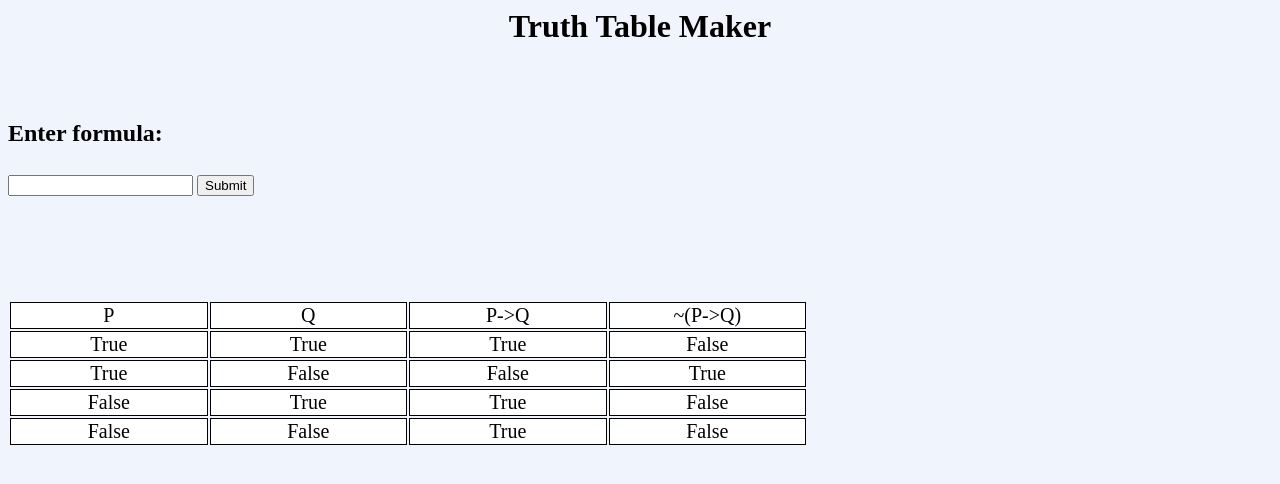
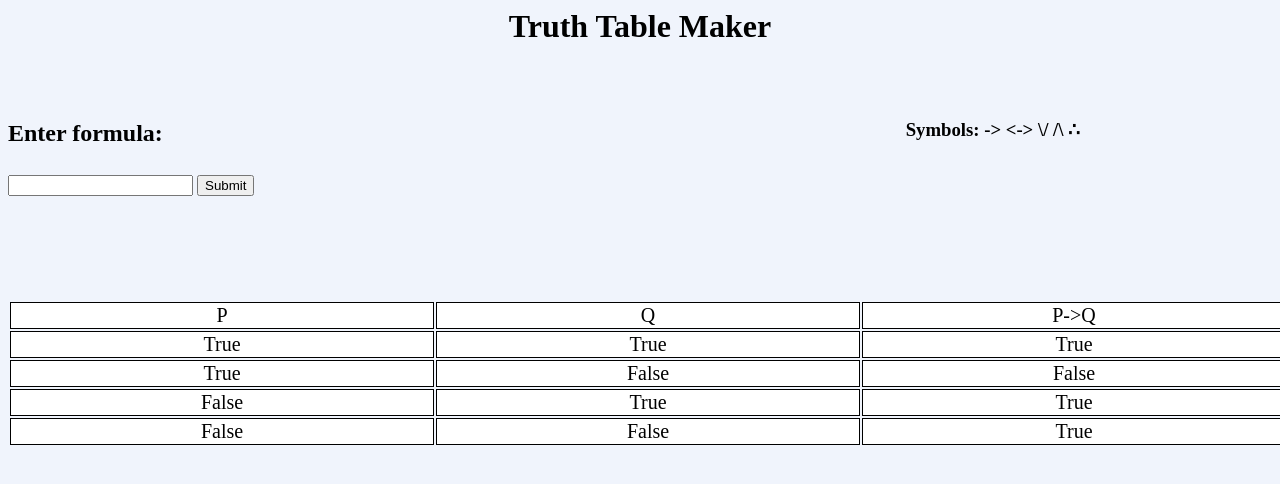
Before and after one commit to thannansmu/th-dc-project, a Flask app: a page that uses Templates/table.html in a window 1280 px wide. Shown: the top 484 px of the page. Run offline with Flask 2, Linux system fonts and the light colour scheme.

Commit message:
Added symbol key

```diff
--- a/Templates/table.html
+++ b/Templates/table.html
@@ -12,11 +12,17 @@
       top:100px;
     }
 
+    h3 {
+      position:absolute;
+      top:100px;
+      right: 200px;
+    }
+
     table {
         position:absolute;
        table-layout: fixed;
        top: 300px;
-       width: 800px;
+       width: 100%;
      }
 
      tr, td {
@@ -41,12 +47,14 @@
     <input type="submit">
 </form>
 
+<h3>Symbols: -> <-> \/ /\ ∴ </h3>
+
 
 <table>
-<tr><td>P</td><td>Q</td><td>P->Q</td><td>~(P->Q)</td></tr>
-<tr><td>True</td><td>True</td><td>True</td><td>False</td></tr>
-<tr><td>True</td><td>False</td><td>False</td><td>True</td></tr>
-<tr><td>False</td><td>True</td><td>True</td><td>False</td></tr>
-<tr><td>False</td><td>False</td><td>True</td><td>False</td></tr>
+<tr><td>P</td><td>Q</td><td>P->Q</td></tr>
+<tr><td>True</td><td>True</td><td>True</td></tr>
+<tr><td>True</td><td>False</td><td>False</td></tr>
+<tr><td>False</td><td>True</td><td>True</td></tr>
+<tr><td>False</td><td>False</td><td>True</td></tr>
 
 </table>
```
Also changed, not shown: Templates/main_page.html (+7 -0 lines), html_templates.py (+9 -1 lines), truth_table.py (+12 -19 lines).
